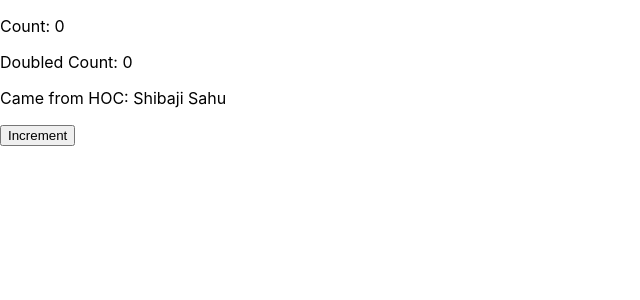
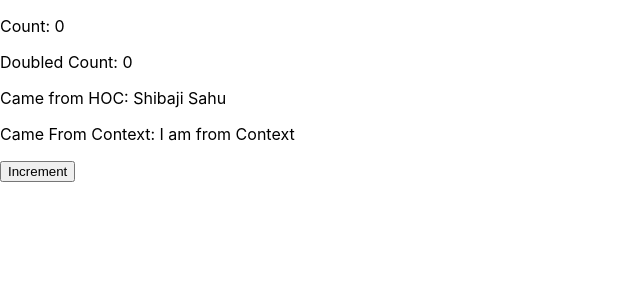
Before and after one commit to Shibaji121/practice, a React (Create React App) app: page / in a window 1280 px wide. Shown: the top 300 px of the page, without its empty margins (0-640 px from the left). Built offline with nearby package versions, Linux system fonts and the light colour scheme.

Commit message:
Context api practice

```diff
--- a/src/App.js
+++ b/src/App.js
@@ -1,9 +1,11 @@
-import { useMemo, useState } from "react";
+import { useContext, useMemo, useState } from "react";
 import "./App.css";
 import Higher from "./Higher";
+import { MyContext } from "./ExampleContext";
 
 function App(props) {
   const [count, setCount] = useState(0);
+  const cont = useContext(MyContext);
 
   const doubledCount = useMemo(() => {
     console.log("Expensive computation");
@@ -19,6 +21,7 @@ function App(props) {
       <p>Count: {count}</p>
       <p>Doubled Count: {doubledCount}</p>
       <p>Came from HOC: {props.value}</p>
+      <p>Came From Context: {cont.name}</p>
       <button onClick={incrementCount}>Increment</button>
     </div>
   );
--- /dev/null
+++ b/src/ExampleContext.js
@@ -0,0 +1,15 @@
+import React, { createContext } from "react";
+
+export const MyContext = createContext();
+
+const NodeState = (props) => {
+  const state = {
+    name: "I am from Context",
+  };
+
+  return (
+    <MyContext.Provider value={state}>{props.children}</MyContext.Provider>
+  );
+};
+
+export default NodeState;
--- a/src/index.js
+++ b/src/index.js
@@ -1,13 +1,16 @@
-import React from 'react';
-import ReactDOM from 'react-dom/client';
-import './index.css';
-import App from './App';
-import reportWebVitals from './reportWebVitals';
+import React from "react";
+import ReactDOM from "react-dom/client";
+import "./index.css";
+import App from "./App";
+import reportWebVitals from "./reportWebVitals";
+import NodeState from "./ExampleContext";
 
-const root = ReactDOM.createRoot(document.getElementById('root'));
+const root = ReactDOM.createRoot(document.getElementById("root"));
 root.render(
   <React.StrictMode>
-    <App />
+    <NodeState>
+      <App />
+    </NodeState>
   </React.StrictMode>
 );
 
```
